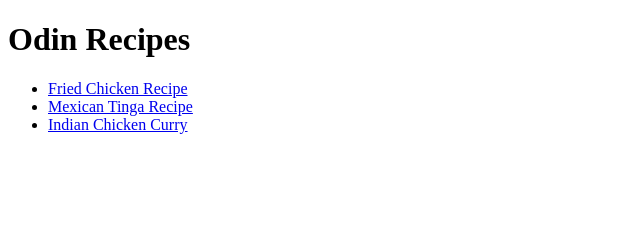
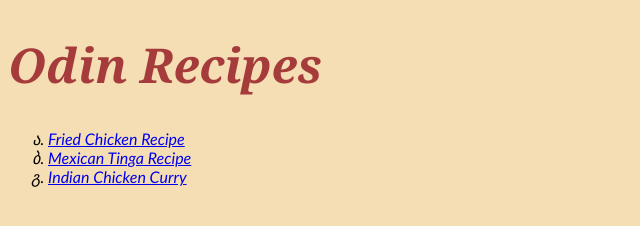
Before and after one commit to Shadi-Al-B/odin-recipes, a plain HTML site: page index.html in a window 1280 px wide. Shown: the whole page, without its empty margins (0-640 px from the left). Drawn offline with Linux system fonts and the light colour scheme.

Commit message:
Add Stylesheet

```diff
--- a/index.html
+++ b/index.html
@@ -4,10 +4,11 @@
     <meta charset="UTF-8" />
     <meta name="viewport" content="width=device-width, initial-scale=1.0" />
     <title>Odin Recipes</title>
+    <link rel="stylesheet" href="styles.css" />
   </head>
   <body>
     <h1>Odin Recipes</h1>
-    <ul>
+    <ul class="main">
       <li>
         <a href="./recipes/fried-chicken.html" rel="noopener noreferrer"
           >Fried Chicken Recipe</a
--- /dev/null
+++ b/styles.css
@@ -0,0 +1,19 @@
+html{
+    background-color: wheat;
+    font-family: 'Trebuchet MS', 'Lucida Sans Unicode', 'Lucida Grande', 'Lucida Sans', Arial, sans-serif;
+}
+h1{
+    color: rgb(165, 59, 59);
+    font-family: Georgia, 'Times New Roman', Times, serif;
+    font-size: 3rem;
+    font-style: italic;
+}
+
+.main li{
+    list-style: georgian;
+
+}
+li{
+    font-style: italic;
+
+}
```
Also changed, not shown: recipes/fried-chicken.html (+1 -0 lines), recipes/indian-chicken-curry.html (+1 -0 lines), recipes/mexican-tinga.html (+1 -0 lines).
